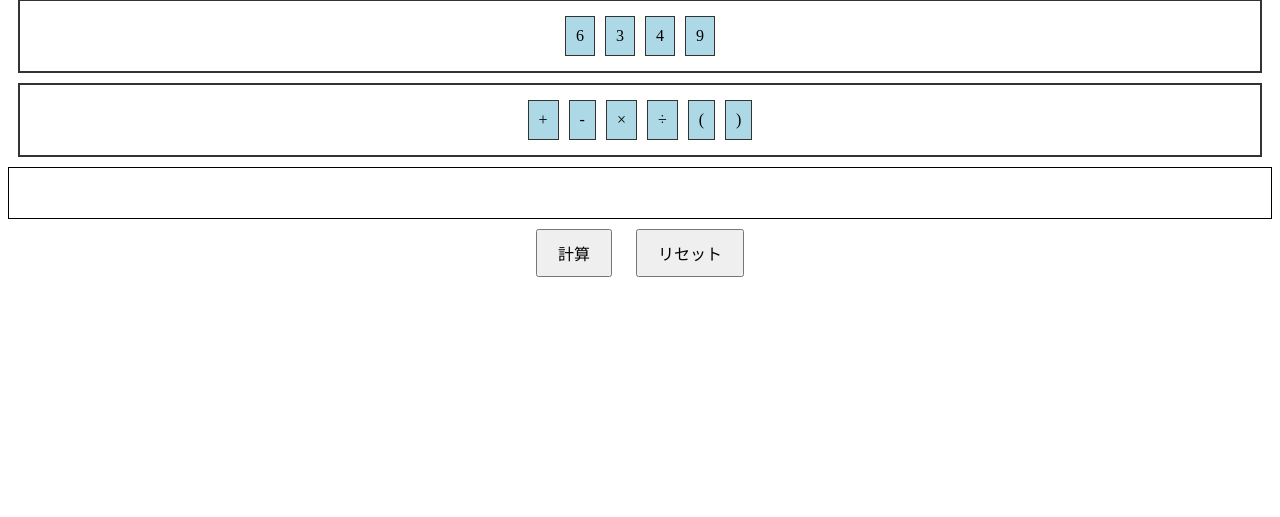
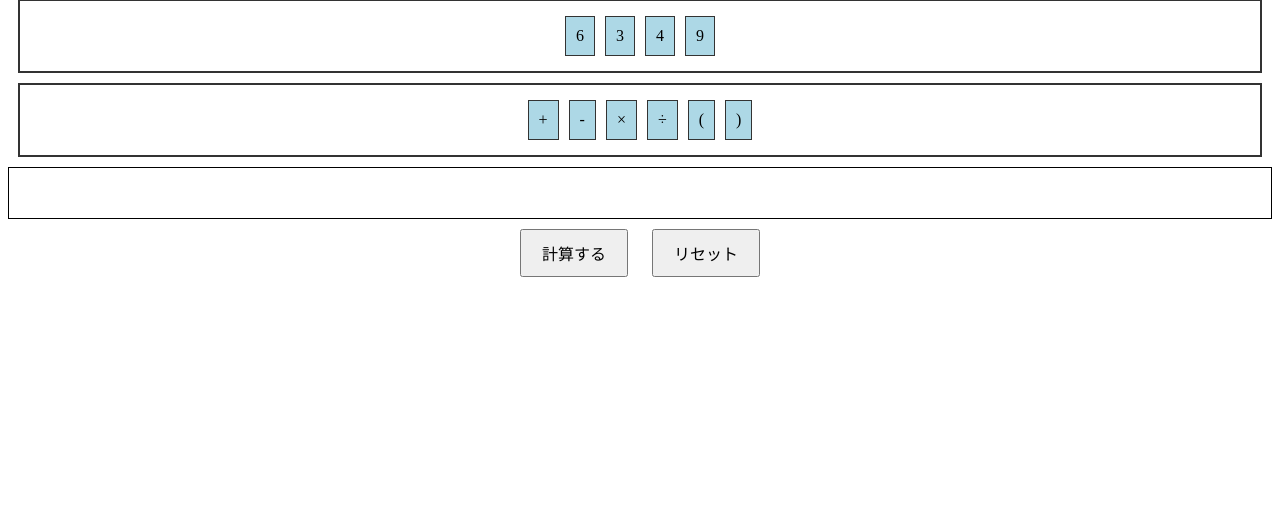
Before and after one commit to tanaka-yugen/make_ten_game, a Flask app: page / in a window 1280 px wide. Shown: the part 130-647 px from the top of the page. Run offline with Flask 2, Linux system fonts and the light colour scheme.

Commit message:
計算する

```diff
--- a/templates/index.html
+++ b/templates/index.html
@@ -30,7 +30,7 @@
     <!-- 計算欄（数式を作るエリア）を追加 -->
     <div class="dropzone" id="formula-panel"></div>
 
-    <button id="submit">計算</button>
+    <button id="submit">計算する</button>
     <button id="reset">リセット</button>
     <p id="result"></p>
 
```
